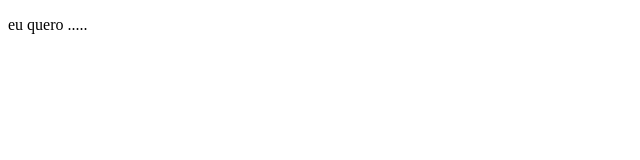
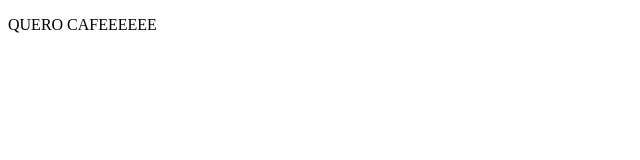
Before and after one commit to Kahe-Mikaya/aula-20-06, a plain HTML site: page index.html in a window 1280 px wide. Shown: the whole page, without its empty margins (0-640 px from the left). Drawn offline with Linux system fonts and the light colour scheme.

Commit message:
quero cafe

```diff
--- a/index.html
+++ b/index.html
@@ -7,7 +7,7 @@
 </head>
 <body>
     <p>
-        eu quero .....
+    QUERO CAFEEEEEE
     </p>
 </body>
 </html>
```
